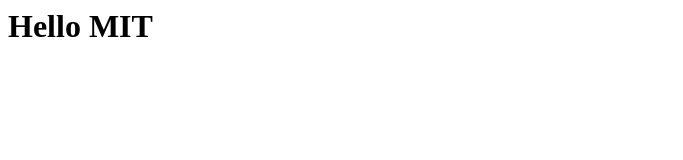
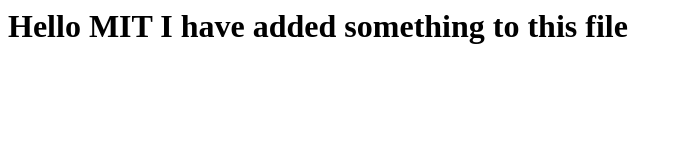
Before and after one commit to rantear/Cloud_Curious, a plain HTML site: page Index.html in a window 1280 px wide. Shown: the whole page, without its empty margins (0-683 px from the left). Drawn offline with Linux system fonts and the light colour scheme.

Commit message:
raygagnon

```diff
--- a/Index.html
+++ b/Index.html
@@ -1,5 +1,6 @@
 <html>
 <h1>
 Hello MIT
+  I have added something to this file
 </h1>
 </html>
```
